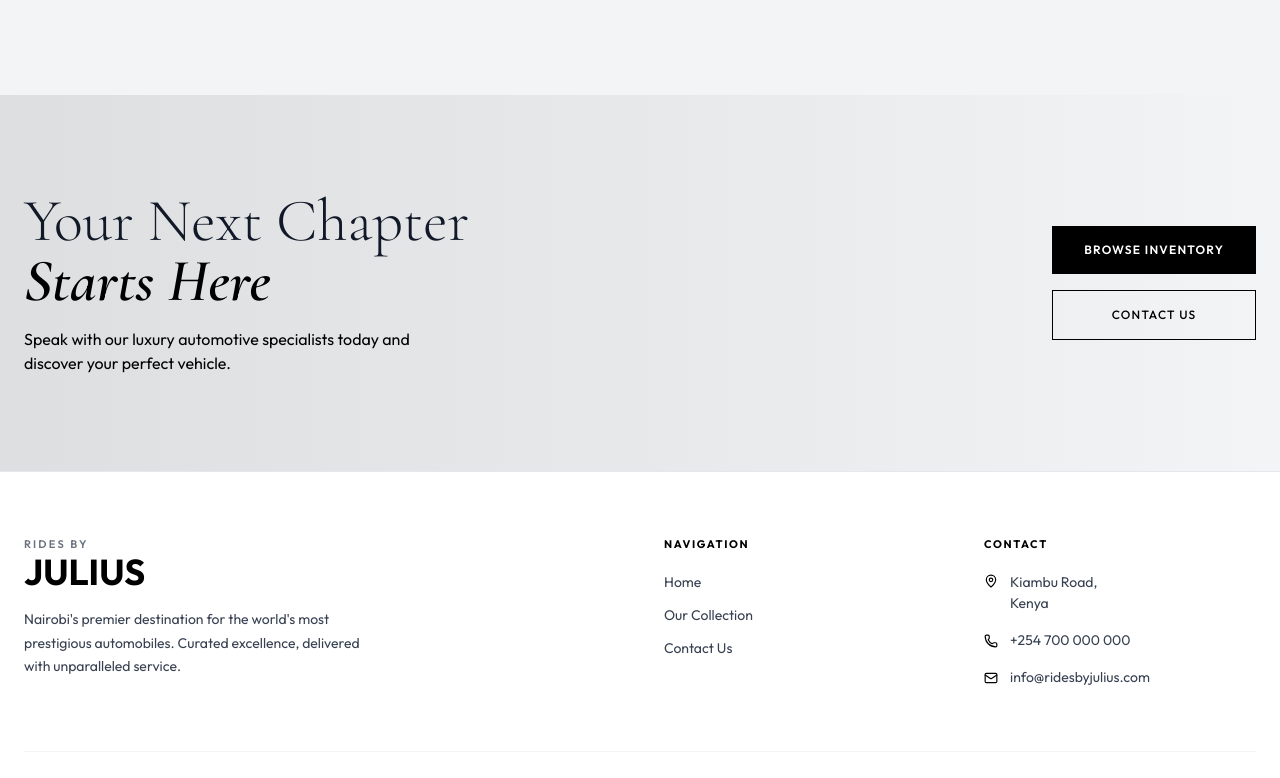
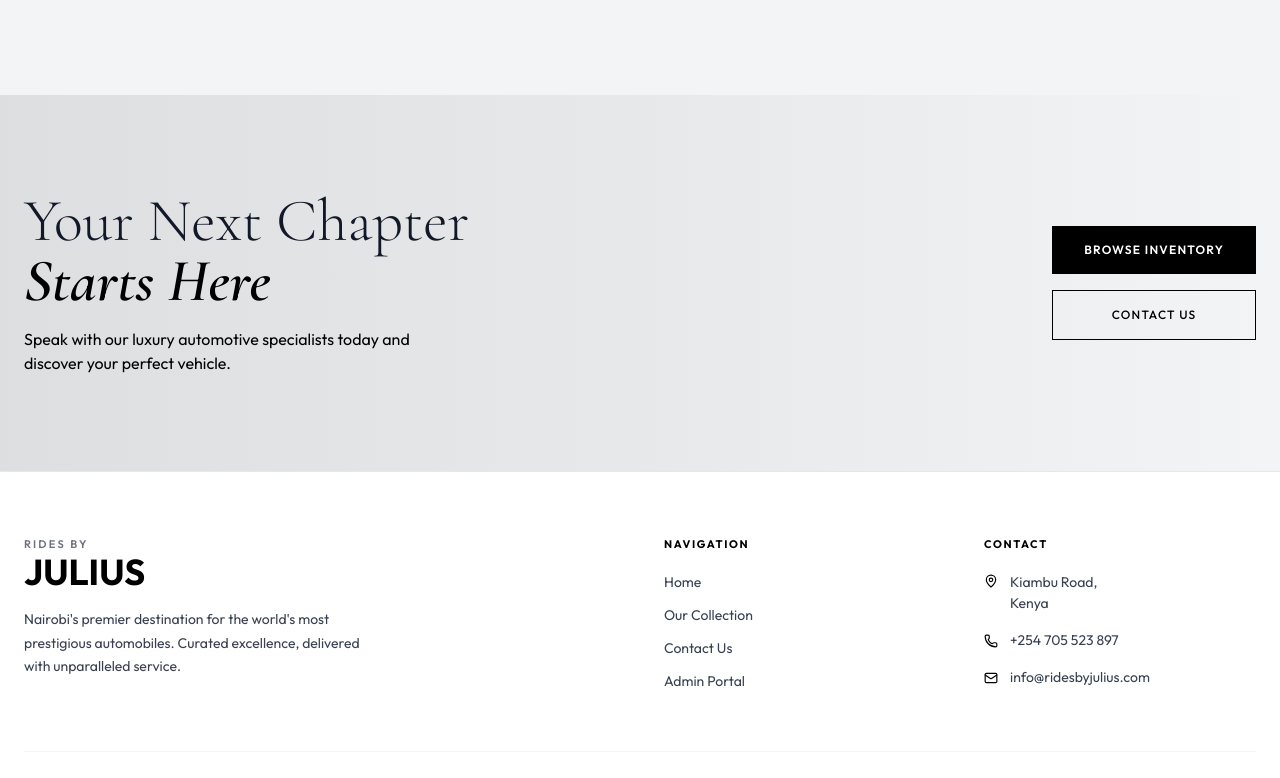
Before and after one commit to codebyrodney/rides-by-julius, a React (Vite) app in the folder frontend/: page / in a window 1280 px wide. Shown: the part 2010-2788 px from the top of the page. Built offline with nearby package versions, Linux system fonts and the light colour scheme; no server answers; a web font is replaced by a local one.

Commit message:
update whatsapp number

```diff
--- a/frontend/src/components/common/Footer.jsx
+++ b/frontend/src/components/common/Footer.jsx
@@ -31,7 +31,7 @@ export default function Footer() {
                 { to: '/', label: 'Home' },
                 { to: '/inventory', label: 'Our Collection' },
                 { to: '/contact', label: 'Contact Us' },
-
+                { to: '/admin', label: 'Admin Portal' },
               ].map(link => (
                 <Link key={link.to} to={link.to} style={{ color: '#374151', fontSize: '14px' }}>
                   {link.label}
@@ -52,8 +52,8 @@ export default function Footer() {
               </div>
               <div style={{ display: 'flex', alignItems: 'center', gap: '12px' }}>
                 <Phone size={14} style={{ color: '#000000', flexShrink: 0 }} />
-                <a href="tel:+254700000000" style={{ color: '#374151', fontSize: '14px' }}>
-                  +254 700 000 000
+                <a href="tel:+254705523897" style={{ color: '#374151', fontSize: '14px' }}>
+                  +254 705 523 897
                 </a>
               </div>
               <div style={{ display: 'flex', alignItems: 'center', gap: '12px' }}>
--- a/frontend/src/components/common/Navbar.jsx
+++ b/frontend/src/components/common/Navbar.jsx
@@ -69,7 +69,7 @@ export default function Navbar() {
               style={{ color: '#374151', fontSize: '13px', display: 'flex', alignItems: 'center', gap: '6px' }}
             >
               <Phone size={13} />
-              +254 700 000 000
+              +254 705 523 897
             </a>
             <Link
               to="/inventory"
@@ -108,7 +108,7 @@ export default function Navbar() {
               <div style={{ borderTop: '1px solid #e5e7eb', paddingTop: '16px' }}>
                 <a href={`tel:${WHATSAPP}`} style={{ color: '#374151', fontSize: '14px', display: 'flex', alignItems: 'center', gap: '8px' }}>
                   <Phone size={14} />
-                  +254 700 000 000
+                  +254 705 523 897
                 </a>
               </div>
             </div>
--- a/frontend/src/components/common/WhatsAppButton.jsx
+++ b/frontend/src/components/common/WhatsAppButton.jsx
@@ -1,7 +1,7 @@
 import { motion } from 'framer-motion';
 
 export default function WhatsAppButton({ carName = '' }) {
-  const phone = '254700000000';
+  const phone = '254705523897';
   const message = carName
     ? `Hello! I'm interested in the ${carName} listed on Rides by Julius.`
     : "Hello! I'd like to inquire about your car collection at Rides by Julius.";
```
Also changed, not shown: 1 other file (tests, documents, lock files or other folders).
